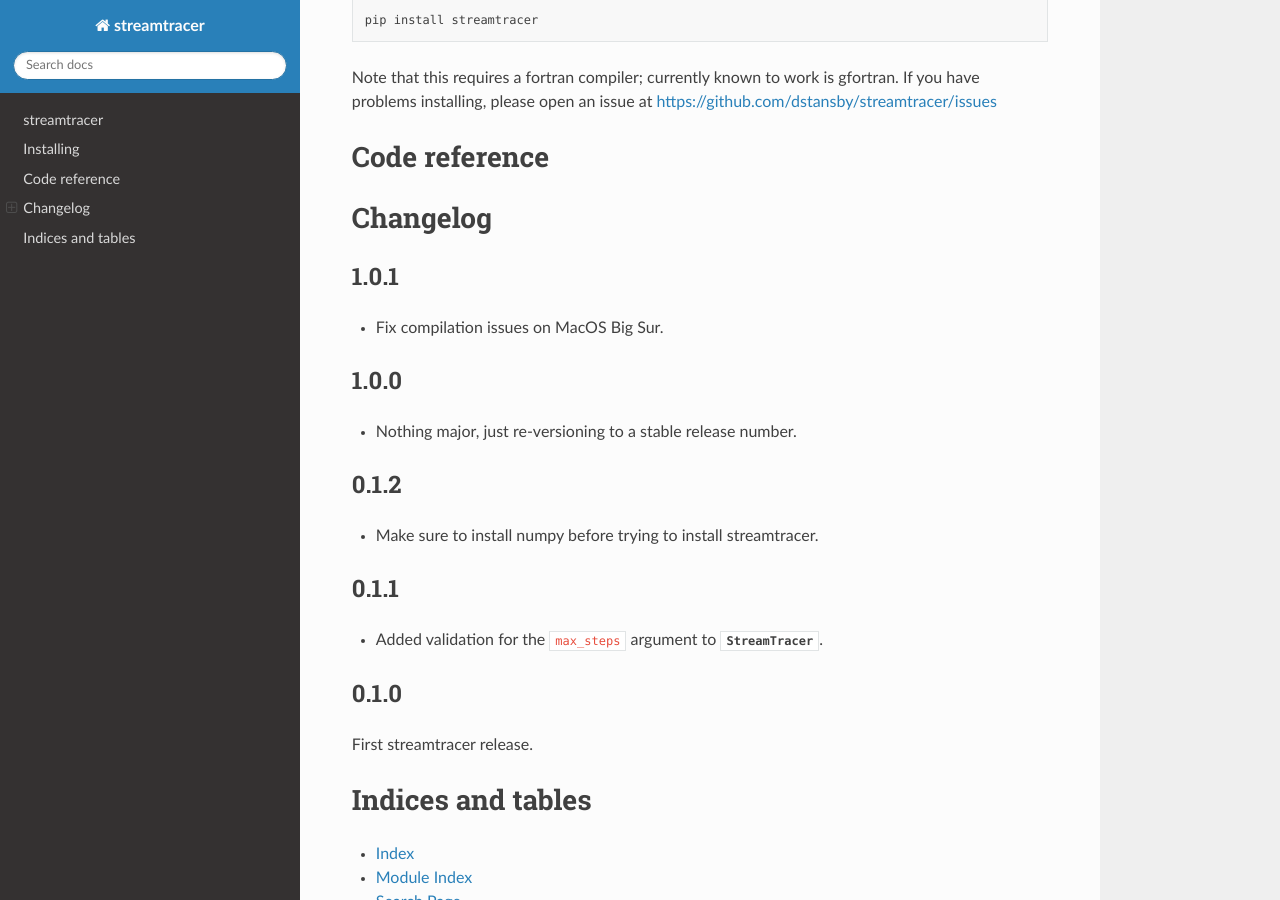
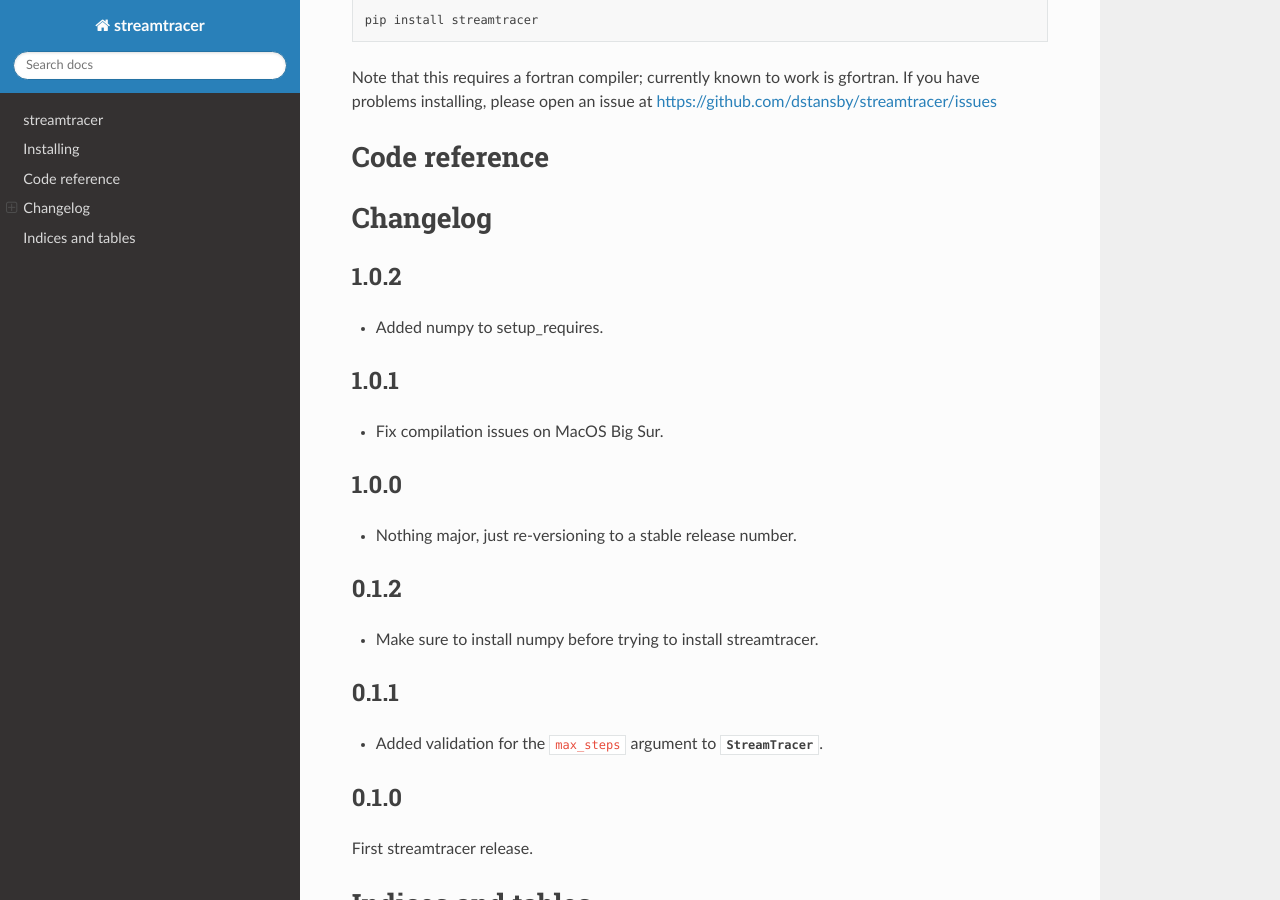
Before and after one commit to sunpy/streamtracer, a Sphinx documentation site: the page built from doc/index.rst, in a window 1280 px wide and 900 px high, scrolled down 821 px. Built offline with Sphinx 7.4.7 and the Read the Docs theme 2.0.0, drawn with Linux system fonts in a browser that asks for light colours; pages that are not in the unit, such as notebooks, are missing from menus.

Commit message:
Add changelog

```diff
--- a/doc/index.rst
+++ b/doc/index.rst
@@ -47,6 +47,10 @@
 Changelog
 =========
 
+1.0.2
+-----
+- Added numpy to setup_requires.
+
 1.0.1
 -----
 - Fix compilation issues on MacOS Big Sur.
```
